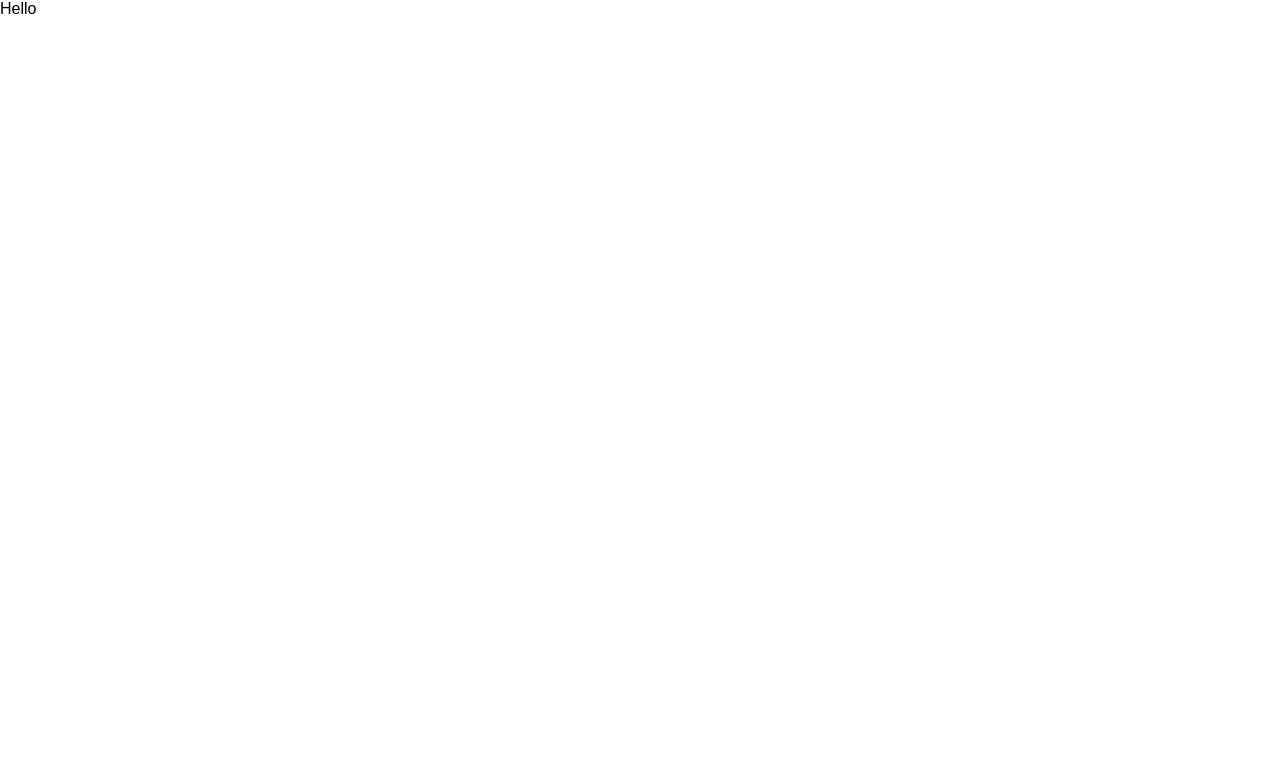
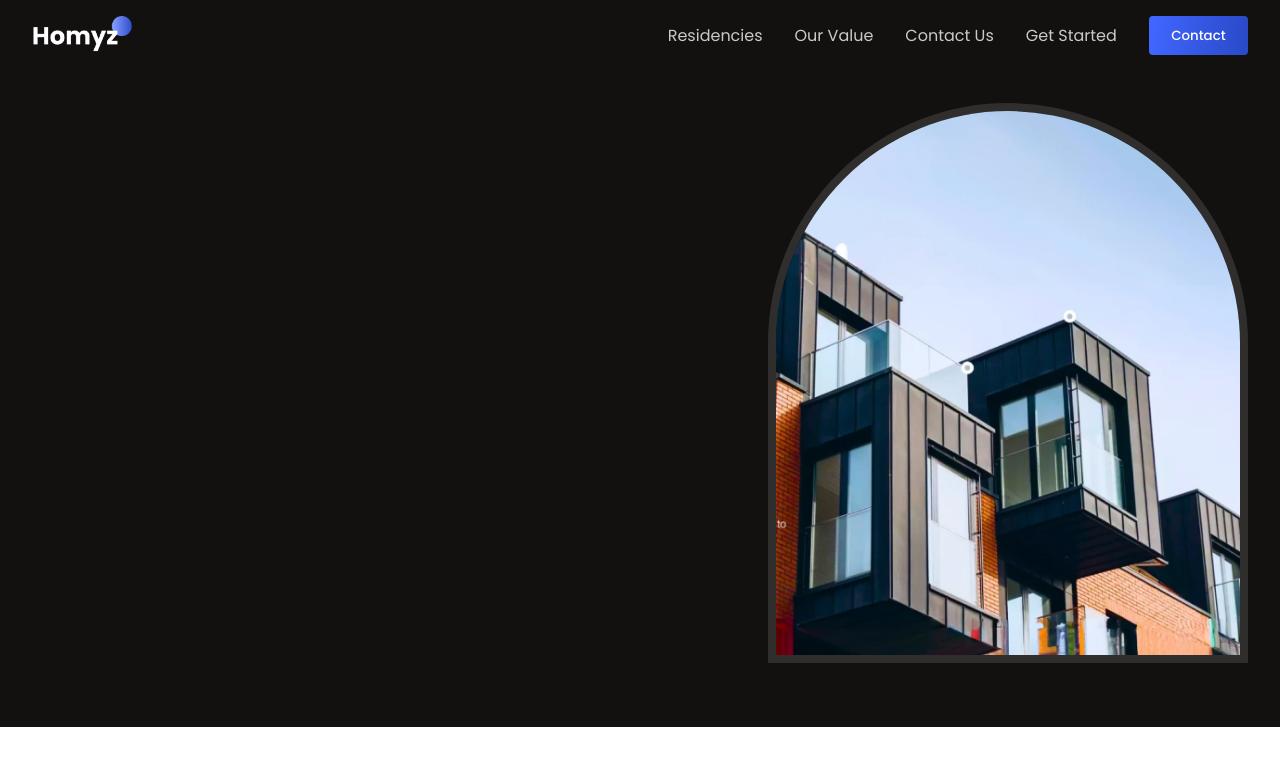
Before and after one commit to Prayant-M/Real-Estate-App, a React (Vite) app: page / in a window 1280 px wide. Shown: the top 766 px of the page. Built offline with nearby package versions, Linux system fonts and the light colour scheme.

Commit message:
Header update

```diff
--- a/index.html
+++ b/index.html
@@ -4,6 +4,9 @@
     <meta charset="UTF-8" />
     <link rel="icon" type="image/svg+xml" href="/vite.svg" />
     <meta name="viewport" content="width=device-width, initial-scale=1.0" />
+    <link rel="preconnect" href="https://fonts.googleapis.com">
+    <link rel="preconnect" href="https://fonts.gstatic.com" crossorigin>
+    <link href="https://fonts.googleapis.com/css2?family=Poppins:wght@400;500;600;700&display=swap" rel="stylesheet">
     <title>Real Estate</title>
   </head>
   <body>
--- a/src/App.jsx
+++ b/src/App.jsx
@@ -1,7 +1,11 @@
-
+import Header from "./components/Header/Header";
+import Hero from "./components/Hero/Hero";
 function App() {
   return (
-    <span>Hello</span>
+    <div className="App">
+      <Header/>
+      <Hero/>
+    </div>
   );
 }
 
--- /dev/null
+++ b/src/components/Header/Header.css
@@ -0,0 +1,19 @@
+.h-wrapper{
+    background: var(--black);
+    color: white;
+}
+
+.h-container{
+    justify-content: space-between;
+    padding-top: 1rem;
+    padding-bottom: 1rem;
+    color: var(--secondary);
+}
+
+.h-menu{
+    gap:2rem;
+}
+
+.h-menu>*:hover{
+    cursor:pointer;
+}
--- /dev/null
+++ b/src/components/Header/Header.jsx
@@ -0,0 +1,23 @@
+import React from 'react';
+import './Header.css'
+const Header = () => {
+  return (
+    <section className="h-wrapper">
+        <div className="flexCenter paddings innerWidth h-container">
+            <img src="./logo.png" alt="logo" width={100} />
+
+            <div className="flexCenter h-menu">
+                <a href="">Residencies</a>
+                <a href="">Our Value</a>
+                <a href="">Contact Us</a>
+                <a href="">Get Started</a>
+                <button className="button">
+                    <a href="">Contact</a>
+                </button>
+            </div>
+        </div>
+    </section>
+  );
+}
+
+export default Header;
--- /dev/null
+++ b/src/components/Hero/Hero.css
@@ -0,0 +1,26 @@
+.hero-wrapper{
+    color: white;
+    position: relative;
+    padding-bottom: 2rem;
+    background-color: var(--black);
+}
+
+.hero-container{
+    justify-content: space-between;
+    align-items: flex-end;
+}
+
+/* right side  */
+
+.image-container{
+    width: 30rem;
+    height: 35rem;
+    overflow: hidden;
+    border-radius: 15rem 15rem 0 0;
+    border: 8px solid rgba(255, 255, 255, 0.12);
+}
+
+.image-container>img{
+    width: 100%;
+    height: 100%;
+}
--- /dev/null
+++ b/src/components/Hero/Hero.jsx
@@ -0,0 +1,26 @@
+import React from 'react';
+import './Hero.css'
+const Hero = () => {
+  return (
+    <section className="hero-wrapper">
+        <div className="paddings innerWidth flexCenter hero-container">
+
+            <div className="hero-left">
+                <div className="hero-title">
+                    <h1>
+
+                    </h1>
+                </div>
+            </div>
+
+            <div className="flexCenter hero-right">
+                <div className="image-container">
+                    <img src="./hero-image.png" alt="" />
+                </div>
+            </div>
+        </div>
+    </section>
+  );
+}
+
+export default Hero;
--- a/src/index.css
+++ b/src/index.css
@@ -82,6 +82,22 @@ a {
   font-weight: 600;
 }
 
+.button{
+  font-weight: 500;
+  padding: 0.6rem 1.4rem;
+  color: white;
+  background: var(--blue-gradient);
+  border: none;
+  border-radius: 4px;
+  transition: all 300ms ease-in;
+}
+
+.button:hover {
+  cursor: pointer;
+  transform: scale(1.1);
+}
+
+
 /* media queries */
 @media (min-width: 1536px) {
   .innerWidth {
```
